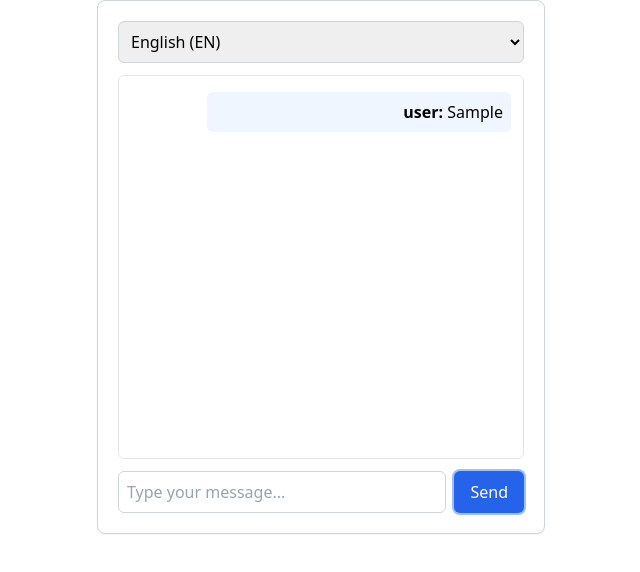
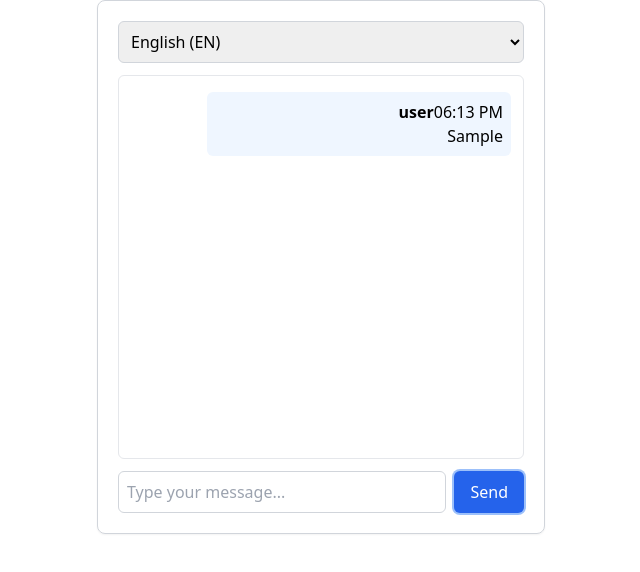
Before and after one commit to angel-puertas/ai-concierge-chatbot, a React (Vite) app in the folder frontend/: page / in a window 1280 px wide. Both pictures are taken after typing "Sample" into the empty fields and a click on the button "Send". Shown: the top 572 px of the page, without its empty margins (319-959 px from the left). Built offline with nearby package versions, Linux system fonts and the light colour scheme; no server answers; the HTML template or start-up script is replaced by a standard one.

Commit message:
Improved language selection function and added message timestamps

```diff
--- a/frontend/src/components/ChatWidget.tsx
+++ b/frontend/src/components/ChatWidget.tsx
@@ -7,17 +7,28 @@ type Language = "en" | "hr";
 interface Message {
   sender: "user" | "bot";
   text: string;
+  timestamp: string;
 }
 
 const ChatWidget = () => {
+  const [language, setLanguage] = useState<Language>("en");
   const [messages, setMessages] = useState<Message[]>([]);
   const [input, setInput] = useState<string>("");
-  const [language, setLanguage] = useState<Language>("en");
+
+  const formatTime = (iso: string) =>
+    new Date(iso).toLocaleTimeString([], {
+      hour: "2-digit",
+      minute: "2-digit",
+    });
 
   const sendMessage = async () => {
     if (!input) return;
 
-    const userMessage: Message = { sender: "user", text: input };
+    const userMessage: Message = {
+      sender: "user",
+      text: input,
+      timestamp: new Date().toISOString(),
+    };
     setMessages((prev) => [...prev, userMessage]);
     setInput("");
 
@@ -26,12 +37,19 @@ const ChatWidget = () => {
         `${import.meta.env.VITE_API_TARGET}/api/chat`,
         { message: input, lang: language }
       );
-      const botMessage: Message = { sender: "bot", text: res.data.answer };
+      const botMessage: Message = {
+        sender: "bot",
+        text: res.data.answer,
+        timestamp: new Date().toISOString(),
+      };
       setMessages((prev) => [...prev, botMessage]);
     } catch (error) {
       console.error("Error sending message:", error);
     }
   };
+
+  const placeholderText =
+    language === "hr" ? "Upišite svoju poruku..." : "Type your message...";
 
   return (
     <div className={styles.chatContainer}>
@@ -54,7 +72,13 @@ const ChatWidget = () => {
               msg.sender === "user" ? styles.userMessage : styles.botMessage
             }`}
           >
-            <span className={styles.senderName}>{msg.sender}:</span> {msg.text}
+            <div className={styles.messageHeader}>
+              <span className={styles.senderName}>{msg.sender}</span>
+              <span className={styles.timestamp}>
+                {formatTime(msg.timestamp)}
+              </span>
+            </div>
+            <div className={styles.messageBody}>{msg.text}</div>{" "}
           </div>
         ))}
       </div>
@@ -68,7 +92,7 @@ const ChatWidget = () => {
           }
           onKeyPress={(e) => e.key === "Enter" && sendMessage()}
           className={styles.messageInput}
-          placeholder="Type your message..."
+          placeholder={placeholderText}
         />
         <button onClick={sendMessage} className={styles.sendButton}>
           Send
```
